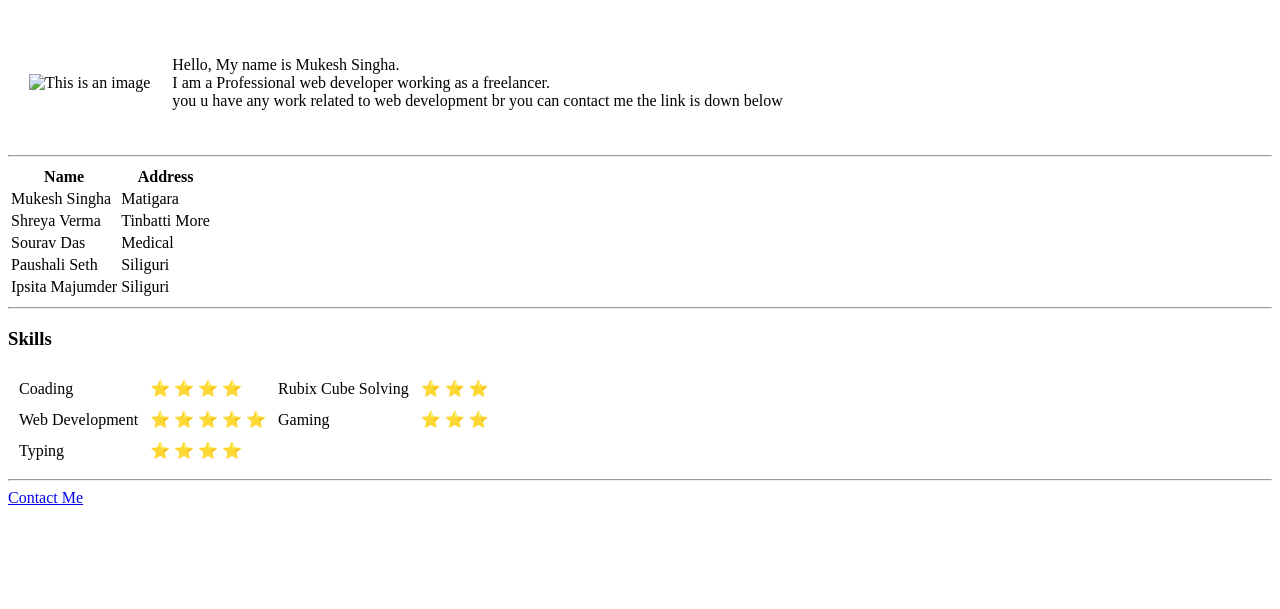
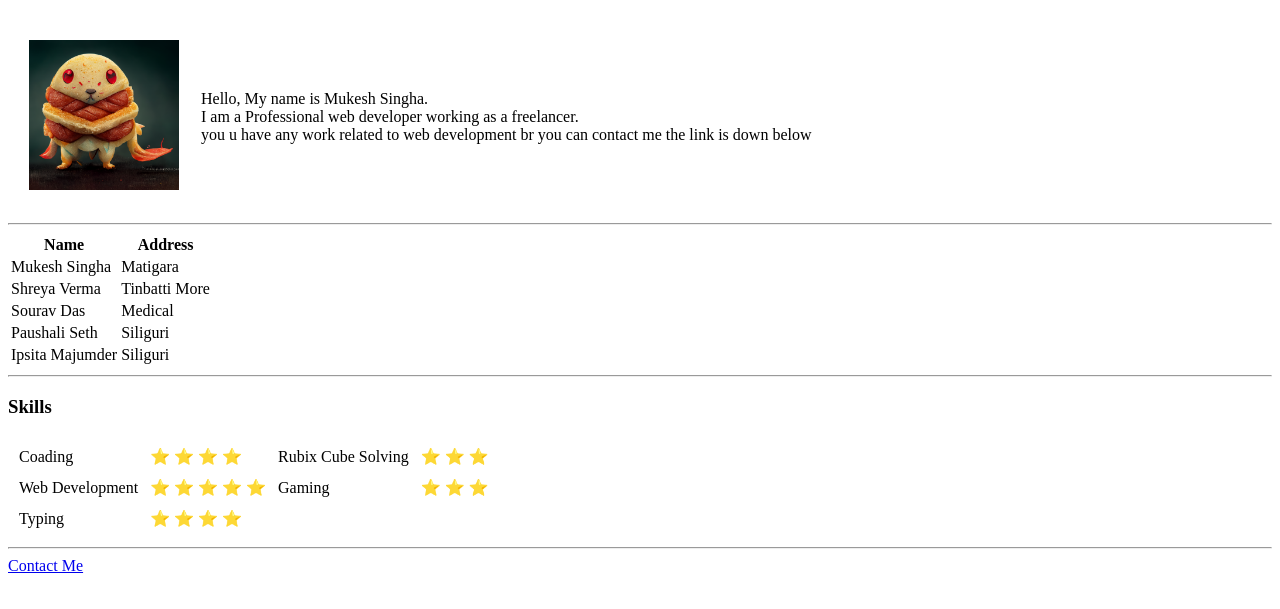
Before and after one commit to coder404s/MyCv, a plain HTML site: page index.html in a window 1280 px wide. Shown: the part 61-670 px from the top of the page. Drawn offline with Linux system fonts and the light colour scheme.

Commit message:
Update index.html

```diff
--- a/index.html
+++ b/index.html
@@ -12,7 +12,7 @@
     <h1>Welcome To My Profile</h1>
     <table cellspacing="20">
         <tr>
-            <td><img src="images/Muku22_A_pokemon_with_hotdog_9d69ec11-d027-41c9-81e1-467499e269ef.png"
+            <td><img src="Muku22_A_pokemon_with_hotdog_9d69ec11-d027-41c9-81e1-467499e269ef.png"
                     alt="This is an image" style="height: 150px;"></td>
             <td>
                 <p>Hello, My name is Mukesh Singha. <br> I am a Professional web developer working as a freelancer. <br>
```
